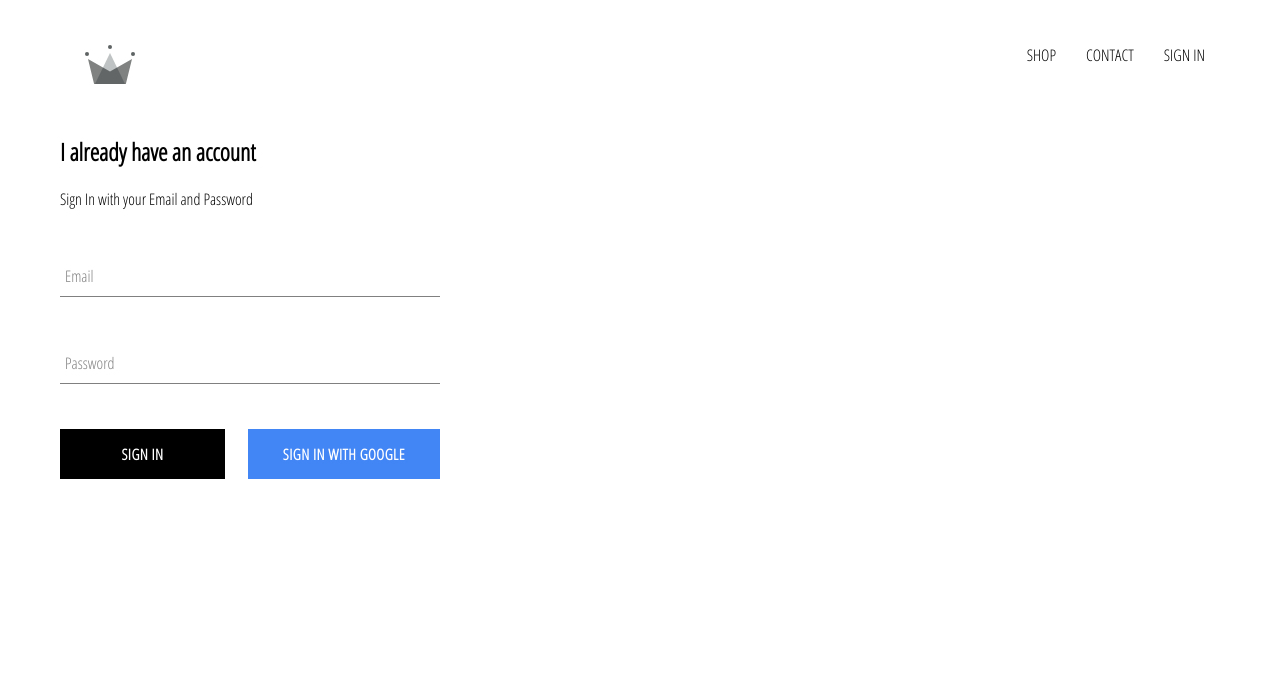
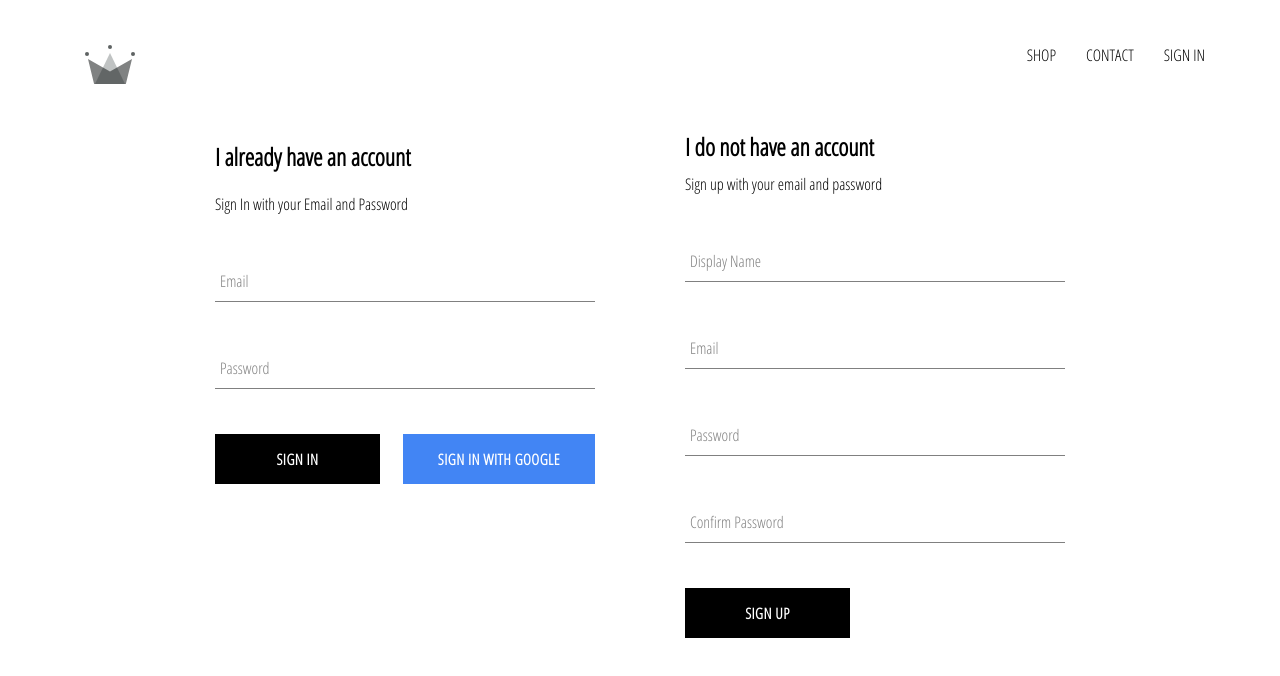
Before and after one commit to JDandCode/wolf-clothing, a React (Create React App) app: page /signin in a window 1280 px wide. Shown: the top 676 px of the page. Built offline with nearby package versions, Linux system fonts and the light colour scheme; no server answers.

Commit message:
Implemented firebase utils, includded ability to store authenticated dusers into our firestore db

```diff
--- a/src/App.js
+++ b/src/App.js
@@ -7,7 +7,7 @@
 import ShopPage from './pages/shop/shop';
 import SignInAndSignUpPage from './pages/sign-in-and-sign-up/sign-in-and-sign-up';
 import Header from './components/header/header';
-import { auth } from './firebase/firebase.utils';
+import { auth, createUserProfileDocument } from './firebase/firebase.utils';
 
 class App extends React.Component {
   constructor(props) {
@@ -18,13 +18,28 @@
     }
   }
 
-  unsubscribeFromAuth = null
+  unsubscribeFromAuth = null;
 
   componentDidMount() {
-    this.unsubscribeFromAuth = auth.onAuthStateChanged(currentUser => {
-      this.setState({currentUser});
+    this.unsubscribeFromAuth = auth.onAuthStateChanged(async userAuth => {
+      if(userAuth) {
+        const userRef = await createUserProfileDocument(userAuth);
 
-      console.log(currentUser);
+        userRef.onSnapshot(snapShot => {
+          this.setState({
+            currentUser: {
+              id: snapShot.id,
+              ...snapShot.data()
+            }
+          })
+          console.log(this.state);
+        })
+      } else {
+        this.setState({
+          currentUser: userAuth
+        })
+      }
+
     })
   }
 
--- /dev/null
+++ b/src/components/sign-up/sign-up.js
@@ -0,0 +1,99 @@
+import React from 'react';
+
+import FormInput from '../form-input/form-input';
+import CustomButton from '../custom-button/custom-button';
+
+import { auth, createUserProfileDocument } from '../../firebase/firebase.utils';
+
+import './sign-up.scss';
+
+class SignUp extends React.Component {
+    constructor() {
+        super();
+
+        this.state = {
+          displayName: '',
+          email: '',
+          password: '',
+          confirmPassword: ''
+        };
+      }
+
+    handleSubmit = async (e) => {
+        e.preventDefault();
+
+        const {displayName, email, password, confirmPassword} = this.state;
+
+        if(password !== confirmPassword) {
+            alert("Passwords don't match");
+            return;
+        }
+
+        try {
+            const {user} = await auth.createUserWithEmailAndPassword(email, password);
+
+            await createUserProfileDocument(user, {displayName});
+            this.setState({
+                displayName: '',
+                email: '',
+                password: '',
+                confirmPassword: ''
+            })
+        } catch (e) {
+            console.error(e);
+        }
+    }
+
+    handleChange = event => {
+        const { name, value } = event.target;
+
+        this.setState({ [name]: value });
+      };
+
+    render() {
+        const {displayName, email, password, confirmPassword} = this.state;
+        return (
+            <div className='sign-up'>
+                <h2 className='title'>I do not have an account</h2>
+                <span>Sign up with your email and password</span>
+                <form className='sign-up-form' onSubmit={this.handleSubmit}>
+                    <FormInput
+                        type='text'
+                        name='displayName'
+                        value={displayName}
+                        onChange={this.handleChange}
+                        label='Display Name'
+                        required
+                    />
+                    <FormInput
+                        type='email'
+                        name='email'
+                        value={email}
+                        onChange={this.handleChange}
+                        label='Email'
+                        required
+                    />
+                    <FormInput
+                        type='password'
+                        name='password'
+                        value={password}
+                        onChange={this.handleChange}
+                        label='Password'
+                        required
+                    />
+                    <FormInput
+                        type='password'
+                        name='confirmPassword'
+                        value={confirmPassword}
+                        onChange={this.handleChange}
+                        label='Confirm Password'
+                        required
+                    />
+                    <CustomButton type='submit'>Sign Up</CustomButton>
+                </form>
+            </div>
+        )
+    }
+}
+
+export default SignUp;
--- /dev/null
+++ b/src/components/sign-up/sign-up.scss
@@ -0,0 +1,9 @@
+.sign-up {
+    display: flex;
+    flex-direction: column;
+    width: 380px;
+
+    .title {
+        margin: 10px 0;
+    }
+}
--- a/src/firebase/firebase.utils.js
+++ b/src/firebase/firebase.utils.js
@@ -13,6 +13,32 @@
     measurementId: "G-PZ8T7P0GN6"
 };
 
+export const createUserProfileDocument = async (userAuth, additionalData) => {
+    if(!userAuth) return;
+
+    const userRef = firestore.doc(`users/${userAuth.uid}`);
+    const snapShot = await userRef.get();
+
+    if(!snapShot.exists) {
+        const { displayName, email } = userAuth;
+        const createdAt = new Date();
+
+        try {
+            await userRef.set({
+                displayName,
+                email,
+                createdAt,
+                ...additionalData
+            })
+        } catch(e) {
+            console.log('error creating user', e.message);
+        }
+    }
+
+
+    return userRef;
+}
+
 firebase.initializeApp(config);
 
 export const auth = firebase.auth();
--- a/src/pages/sign-in-and-sign-up/sign-in-and-sign-up.js
+++ b/src/pages/sign-in-and-sign-up/sign-in-and-sign-up.js
@@ -1,13 +1,16 @@
 
 import React from 'react';
 import SignIn from '../../components/sign-in/sign-in';
+import SignUp from '../../components/sign-up/sign-up';
 
 import './sign-in-and-sign-up.scss';
 
 const SignInAndSignUpPage = () => (
     <div className='sign-in-and-sign-up'>
         <SignIn />
+        <SignUp />
     </div>
+
 )
 
 export default SignInAndSignUpPage;
--- a/src/pages/sign-in-and-sign-up/sign-in-and-sign-up.scss
+++ b/src/pages/sign-in-and-sign-up/sign-in-and-sign-up.scss
@@ -0,0 +1,6 @@
+.sign-in-and-sign-up {
+    width: 850px;
+    display: flex;
+    justify-content: space-between;
+    margin: 30px auto;
+}
```
